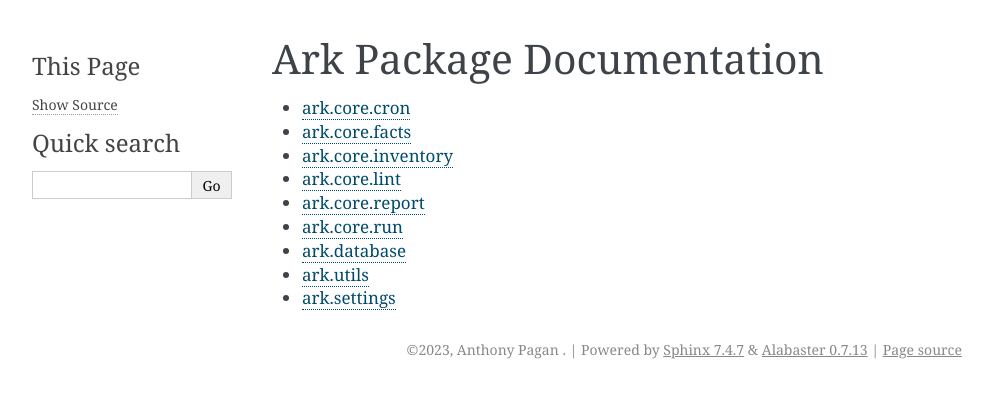
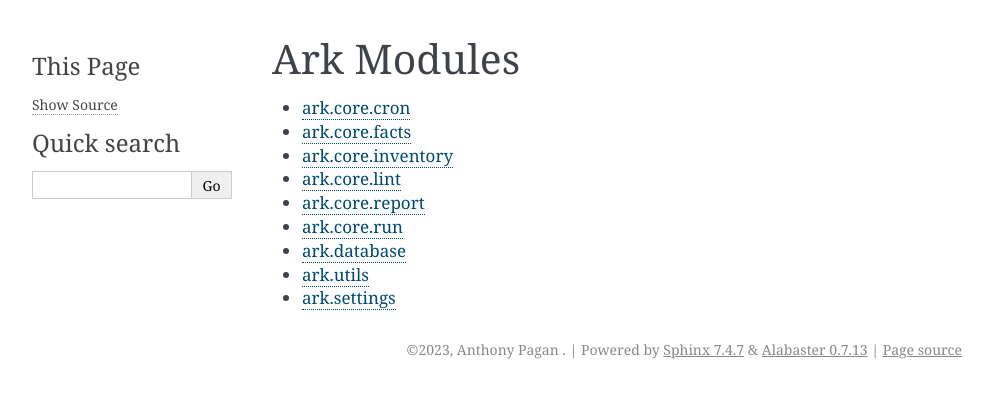
Before and after one commit to Get-Tony/Ark, a Sphinx documentation site: the page built from docs/source/modules.rst, in a window 1280 px wide. Shown: the top 398 px of the page, without its empty margins (148-1140 px from the left). Built offline with Sphinx 7.4.7, drawn with Linux system fonts in a browser that asks for light colours.

Commit message:
fixed tree depth

```diff
--- a/docs/source/modules.rst
+++ b/docs/source/modules.rst
@@ -1,8 +1,8 @@
-Ark Package Documentation
-=========================
+Ark Modules
+===========
 
 .. toctree::
-   :maxdepth: 4
+   :maxdepth: 2
 
    ark.core.cron
    ark.core.facts
```
